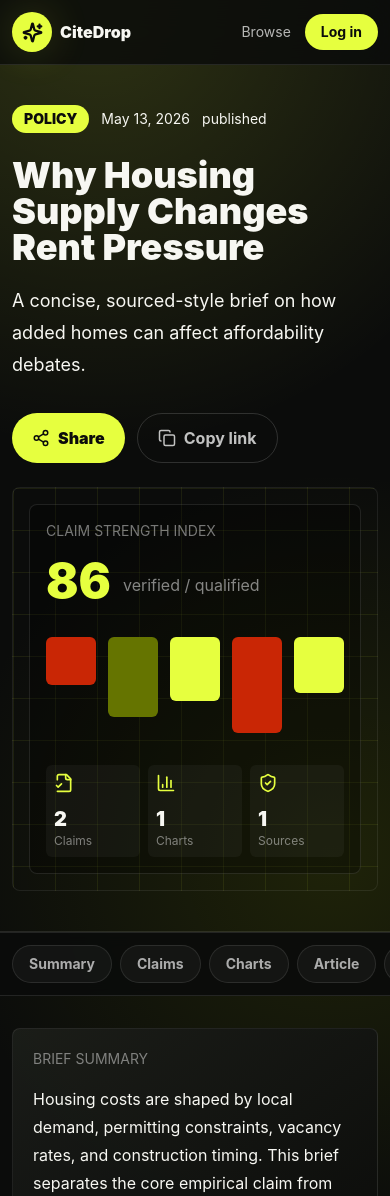
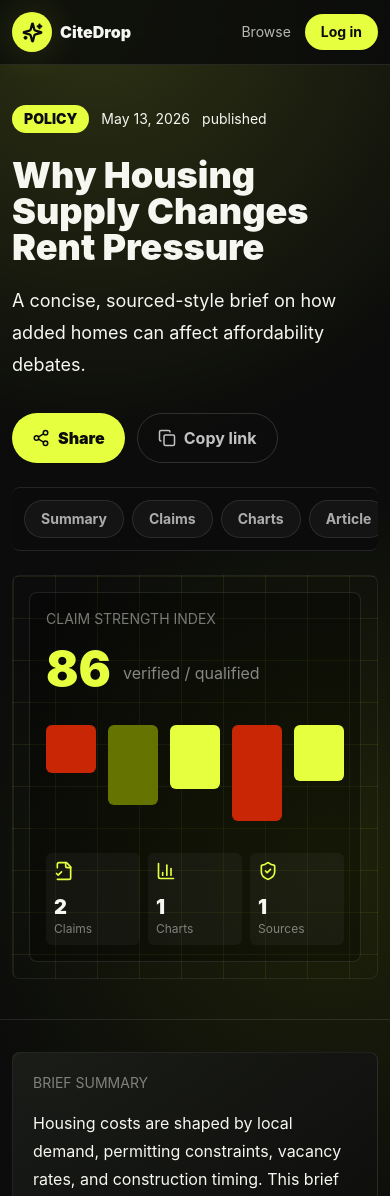
Before and after one commit to Nanobrainiac/CiteDrop, a React (Vite) app: page /articles/why-housing-supply-changes-rent-pressure in a window 390 px wide. Shown: the top 1196 px of the page. Built offline with nearby package versions, Linux system fonts and the light colour scheme; no server answers.

Commit message:
Move mobile article tabs into hero

```diff
--- a/src/pages/ArticlePage.jsx
+++ b/src/pages/ArticlePage.jsx
@@ -104,12 +104,11 @@ export default function ArticlePage() {
                 <Copy size={18} /> {copied ? 'Copied' : 'Copy link'}
               </button>
             </div>
+            <SectionTabs items={sectionTabs} className="mt-6 rounded-lg lg:hidden" />
           </div>
           <EvidenceScorePanel claims={claims} charts={charts} sources={sources} />
         </div>
       </header>
-
-      <SectionTabs items={sectionTabs} className="sticky top-0 z-30 lg:hidden" />
 
       <section className="mx-auto max-w-7xl space-y-5 overflow-x-hidden px-3 py-8 sm:px-6 lg:hidden">
         <div id="summary" className="scroll-mt-20">
```
